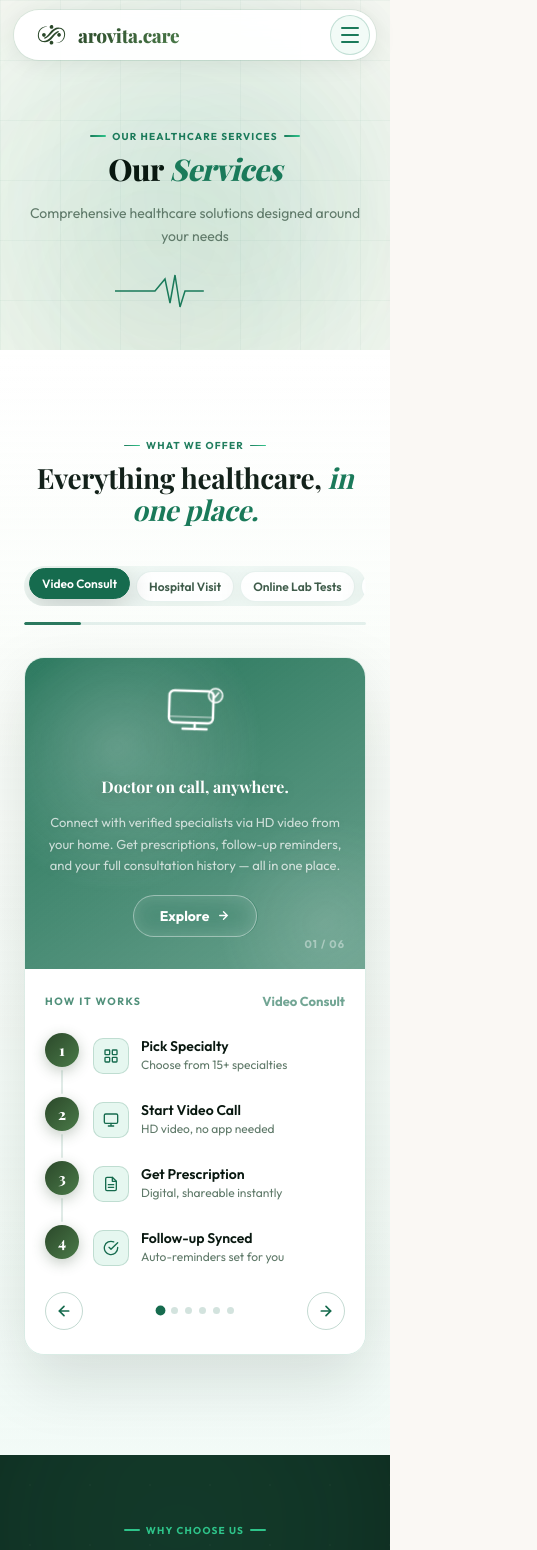
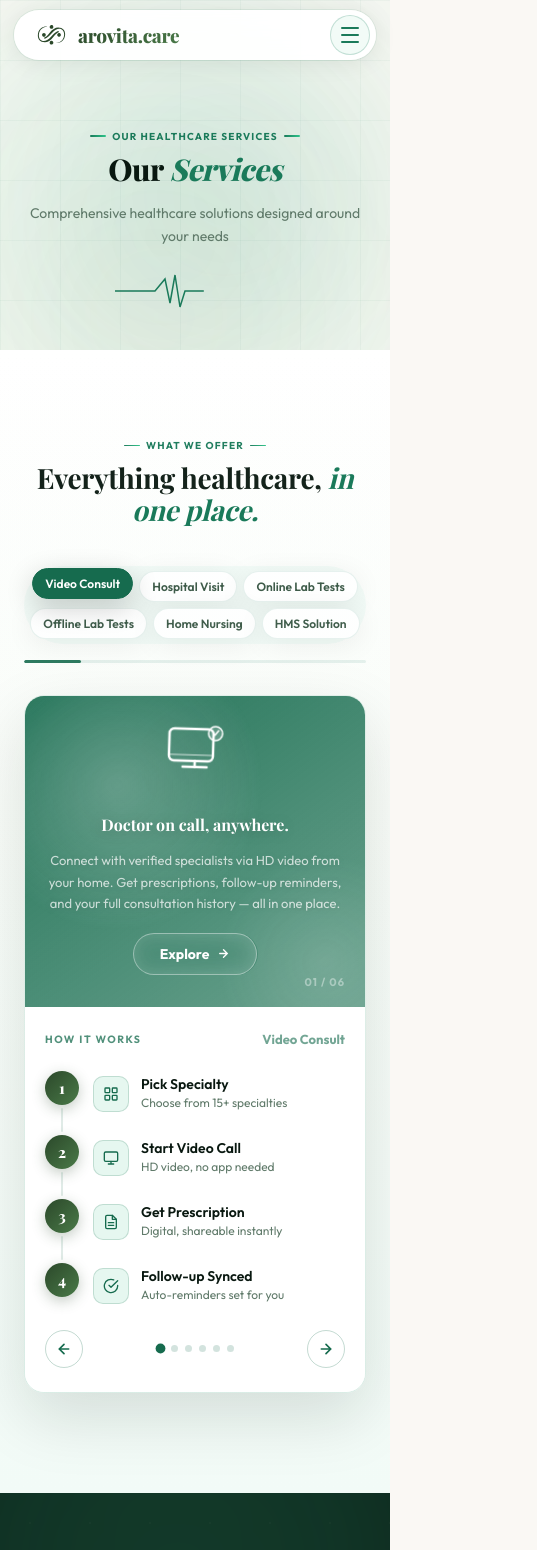
Before and after one commit to Balwinder-arovita/arovita.care, a React (Vite) app: page /services in a window 390 px wide. Shown: the top 1550 px of the page, 537 px wide, since content can reach past the window. Built offline with nearby package versions, Linux system fonts and the light colour scheme; a web font is replaced by a local one.

Commit message:
nav fixes final

```diff
--- a/src/styles/global.css
+++ b/src/styles/global.css
@@ -11,7 +11,7 @@
   --sh:0 4px 28px rgba(9,24,16,0.08);--sh-lg:0 18px 56px rgba(9,24,16,0.13);
   --r:12px;--rl:20px;--rx:26px;
 }
-html{scroll-behavior:smooth}
+html{scroll-behavior:smooth;overflow-x:hidden}
 body{font-family:'Outfit',sans-serif;background:var(--cream);color:var(--ink);overflow-x:hidden;cursor:none}
 a{text-decoration:none;color:inherit}
 a,button{cursor:none}
--- a/src/styles/services.css
+++ b/src/styles/services.css
@@ -13,7 +13,7 @@
 @keyframes ecg-flow{0%{stroke-dashoffset:600}100%{stroke-dashoffset:-600}}
 
 /* ── Services Showcase ── */
-.svc-showcase{padding:80px 0 100px;background:linear-gradient(180deg,#fff 0%,#FAFDF9 40%,var(--gxp) 100%);position:relative;overflow:hidden}
+.svc-showcase{padding:80px 0 100px;background:linear-gradient(180deg,#fff 0%,#FAFDF9 40%,var(--gxp) 100%);position:relative;overflow:clip}
 .svc-showcase::before{content:'';position:absolute;inset:0;background:linear-gradient(180deg,transparent 0%,rgba(242,251,247,.4) 100%);pointer-events:none}
 .svc-sc-header{text-align:center;margin-bottom:40px}
 
@@ -28,8 +28,8 @@
 .svc-tab.active{color:white;box-shadow:0 8px 28px rgba(0,0,0,.2);transform:translateY(-3px)}
 .svc-tab-badge{font-size:10px;font-weight:700;padding:2px 8px;border-radius:20px;letter-spacing:.3px;transition:all .25s}
 
-/* Panel shell — no overflow:hidden so border-radius clips correctly */
-.svc-panel{display:grid;grid-template-columns:340px 1fr;border-radius:28px;overflow:hidden;box-shadow:0 24px 64px rgba(9,24,16,.13);border:1px solid var(--border);transition:box-shadow .4s}
+/* Panel shell */
+.svc-panel{display:grid;grid-template-columns:340px 1fr;border-radius:28px;overflow:hidden;box-shadow:0 24px 64px rgba(9,24,16,.13);border:1px solid var(--border);transition:box-shadow .4s;width:100%;max-width:100%}
 
 /* Slide animations — applied on the panel wrapper, not remount */
 .svc-panel.slide-in{animation:svc-slide-in .32s cubic-bezier(.16,1,.3,1) both}
@@ -89,9 +89,8 @@
   .svc-panel-highlights{max-width:340px;flex-direction:row;flex-wrap:wrap;justify-content:center;gap:10px}
 }
 @media(max-width:600px){
-  .svc-tabs{gap:6px;flex-wrap:nowrap;overflow-x:auto;justify-content:flex-start;padding-bottom:4px;-webkit-overflow-scrolling:touch;scrollbar-width:none}
-  .svc-tabs::-webkit-scrollbar{display:none}
-  .svc-tab{font-size:12px;padding:7px 12px;gap:5px;flex-shrink:0}
+  .svc-tabs{gap:6px;flex-wrap:wrap;justify-content:center}
+  .svc-tab{font-size:12px;padding:7px 12px;gap:5px}
   .svc-tab-badge{display:none}
   .svc-panel{border-radius:20px}
   .svc-panel-visual{padding:32px 22px;min-height:220px}
```
